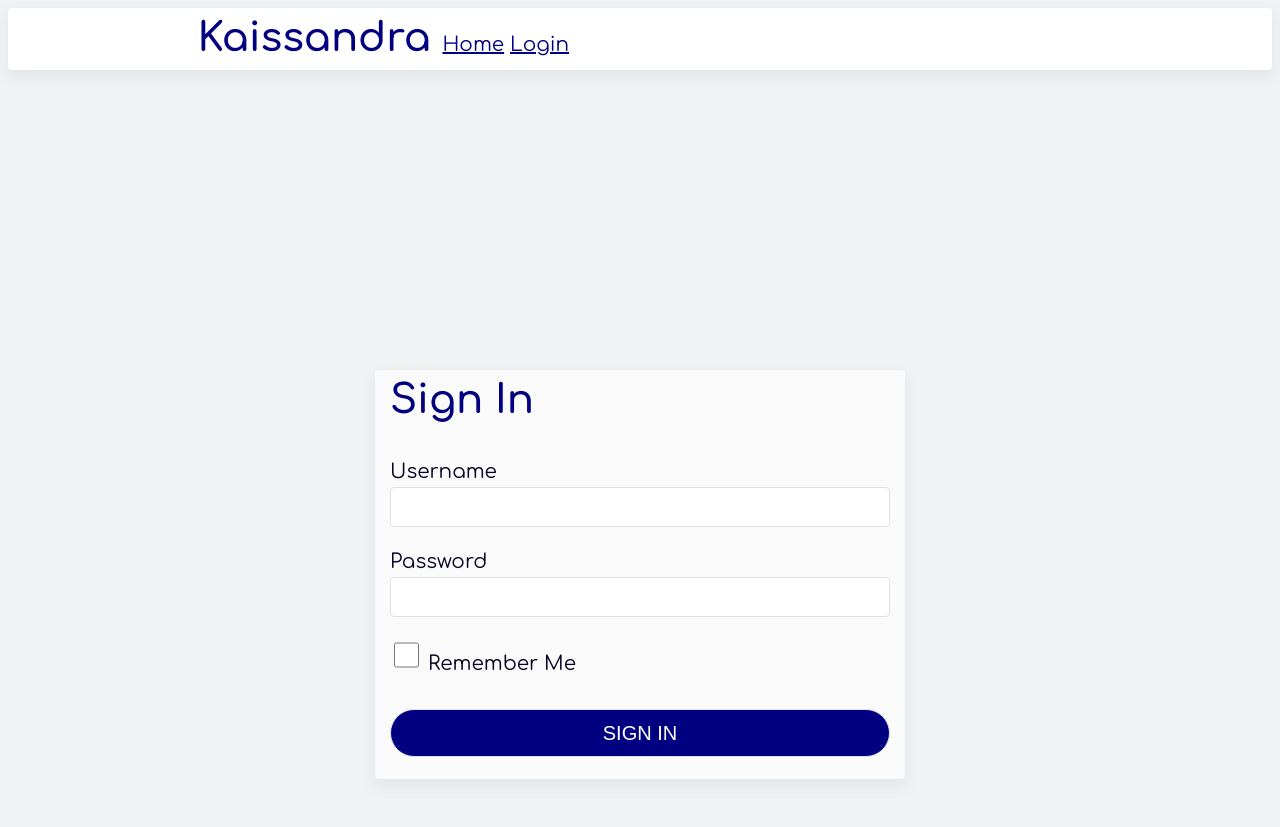
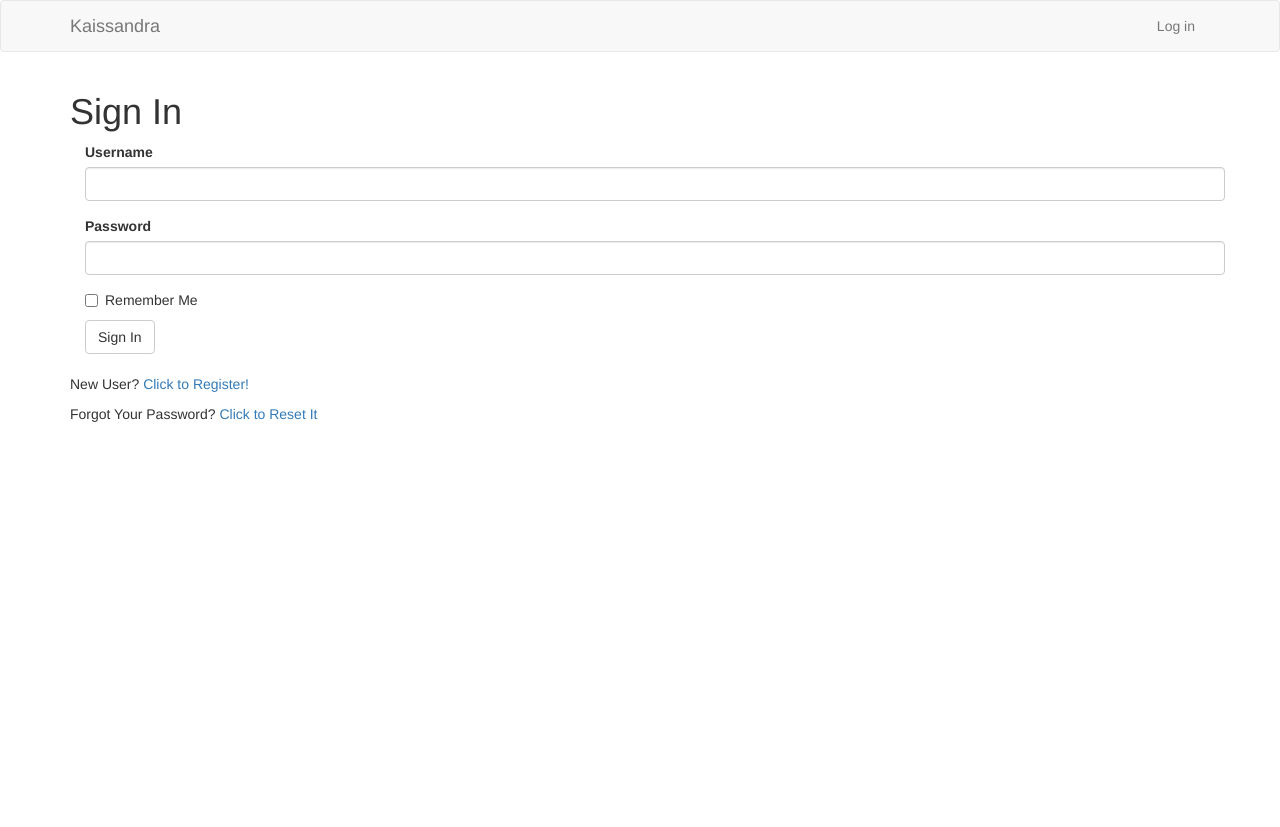
Before and after one commit to mgutierrez09/kaissandra_webapp, a Flask app: a page that uses app/templates/base.html in a window 1280 px wide. After the commit the page ends 422 px from the top, so only its background shows below. Run offline with Flask 2, Linux system fonts and the light colour scheme; some libraries are stand-ins or nearby versions.

Commit message:
navbar and grids in index added

```diff
--- a/app/__init__.py
+++ b/app/__init__.py
@@ -15,6 +15,7 @@ from flask_marshmallow import Marshmallow
 from flask_mail import Mail
 from flask_login import LoginManager, current_user
 from flask_admin import Admin, AdminIndexView
+from flask_bootstrap import Bootstrap
 
 
 db = SQLAlchemy()
@@ -23,6 +24,7 @@ ma = Marshmallow()
 mail = Mail()
 login = LoginManager()
 login.login_view = 'main.login'
+bootstrap = Bootstrap()
 
 
 class MyAdminIndexView(AdminIndexView):
@@ -45,9 +47,8 @@ def create_app(config_class=Config):
     ma.init_app(app)
     mail.init_app(app)
     login.init_app(app)
-
-    #from app.adm.views import MyAdminIndexView
     admin.init_app(app)
+    bootstrap.init_app(app)
 
     from app.errors import bp as errors_bp
     app.register_blueprint(errors_bp)
@@ -60,6 +61,7 @@ def create_app(config_class=Config):
 
     from app.adm import bp as admin_bp
     app.register_blueprint(admin_bp)
+
 
 #    if not app.debug and not app.testing:
 #        if app.config['MAIL_SERVER']:
--- a/app/templates/base.html
+++ b/app/templates/base.html
@@ -1,37 +1,64 @@
-<html>
-    <head>
-        {% if title %}
-        <title>{{ title }} - Kaissandra</title>
-        {% else %}
-        <title>kaissandra</title>
-        {% endif %}
-        <!-- <link></link> -->
-        <link rel="stylesheet" href="{{ url_for('static', filename='css/app.css') }}">
-        <link href="https://fonts.googleapis.com/css?family=Comfortaa:400,600&display=swap" rel="stylesheet">
-    </head>
-    <body>
-        <nav class="nav-bar">
-            <span id="kaissandra-logo">Kaissandra  </span>
-            <a href="{{ url_for('main.index') }}">Home</a>
-            {% if current_user.is_anonymous %}
-            <a href="{{ url_for('main.login') }}">Login</a>
-            {% else %}
-            <a href="{{ url_for('main.dashboard', username=current_user.username) }}">Dashboard</a>
-            <a href="{{ url_for('main.profile', username=current_user.username) }}">Profile</a>
-            <a href="{{ url_for('main.logout') }}">Logout</a>
-            {% endif %}
+{% extends 'bootstrap/base.html' %}
 
-        </nav>
+{% block styles %}
+{{super()}}
+  <link rel="stylesheet" href="{{url_for('static', filename='css/bootstrap.css')}}">
+{% endblock %}
 
+{% block scripts %}
+    {{ super() }}
+    <!-- <script>
+        // your javascript here
+    </script> -->
+{% endblock %}
+
+{% block title %}
+    {% if title %}{{ title }} - Kaissandra{% else %}kaissandra{% endif %}
+{% endblock %}
+
+{% block navbar %}
+    <nav class="navbar navbar-default">
+        <div class="container">
+            <div class=navbar-header>
+                <button type="button" class="navbar-toggle collapsed" data-toggle="collapse" data-target="#collapse" aria-expanded="false">
+                    <span class="sr-only">Toggle navigation</span>
+                    <span class="icon-bar"></span>
+                    <span class="icon-bar"></span>
+                    <span class="icon-bar"></span>
+                </button>
+                <a class="navbar-brand" href="{{ url_for('main.index') }}">Kaissandra</a>
+            </div>
+            <div class="collapse navbar-collapse" id="collapse">
+                {% if current_user.is_anonymous %}
+                    <ul class="nav navbar-nav navbar-right">
+                        <li><a href="{{ url_for('main.index') }}">Log in</a></li>
+                    </ul>
+                {% else %}
+                    <ul class="nav navbar-nav">
+                        <li><a href="{{ url_for('main.dashboard', username=current_user.username) }}">Dashboard</a></li>
+
+                    </ul>
+                    <ul class="nav navbar-nav navbar-right">
+                        <li><a href="{{ url_for('main.profile', username=current_user.username) }}">Profile</a></li>
+                        <li><a href="{{ url_for('main.logout') }}">Logout</a></li>
+                    </ul>
+                {% endif %}
+            </div>
+        </div>
+    </nav>
+{% endblock %}
+
+{% block content %}
+    <div class="container">
         {% with messages = get_flashed_messages() %}
         {% if messages %}
-        <ul>
             {% for message in messages %}
-            <li>{{ message }}</li>
+            <div class="alert alert-info" role="alert">{{ message }}</div>
             {% endfor %}
-        </ul>
         {% endif %}
         {% endwith %}
-        {% block content %}{% endblock %}
-    </body>
-</html>
+
+        {# application content needs to be provided in the app_content block #}
+        {% block app_content %}{% endblock %}
+    </div>
+{% endblock %}
--- a/app/templates/dashboard.html
+++ b/app/templates/dashboard.html
@@ -1,7 +1,7 @@
 {% extends "base.html" %}
 
-{% block content %}
-  <div class=title-page>
+{% block app_content %}
+  <div class="jumbotron">
     <h1>Dashboard</h1>
   </div>
   <div class="container">
--- a/app/templates/login.html
+++ b/app/templates/login.html
@@ -1,26 +1,18 @@
 {% extends "base.html" %}
+{% import 'bootstrap/wtf.html' as wtf %}
 
-{% block content %}
-<div class="container-login">
+{% block app_content %}
     <h1>Sign In</h1>
-    <form action="" method="post" novalidate>
-        {{ form.hidden_tag() }}
-        <p>
-            {{ form.username.label }}<br>
-            {{ form.username(size=32) }}<br>
-            {% for error in form.username.errors %}
-            <span style="color: red;">[{{ error }}]</span>
-            {% endfor %}
-        </p>
-        <p>
-            {{ form.password.label }}<br>
-            {{ form.password(size=32) }}<br>
-            {% for error in form.password.errors %}
-            <span style="color: red;">[{{ error }}]</span>
-            {% endfor %}
-        </p>
-        <p>{{ form.remember_me() }} {{ form.remember_me.label }}</p>
-        <p>{{ form.submit() }}</p>
-    </form>
-</div>
+    <div class="container">
+        {{ wtf.quick_form(form) }}
+        <!-- <div class="col-md-4">
+
+        </div> -->
+    </div>
+    <br>
+    <p>New User? <a href="{{ url_for('main.login') }}">Click to Register!</a></p>
+    <p>
+        Forgot Your Password?
+        <a href="{{ url_for('main.login') }}">Click to Reset It</a>
+    </p>
 {% endblock %}
--- a/app/templates/profile.html
+++ b/app/templates/profile.html
@@ -1,7 +1,7 @@
 {% extends "base.html" %}
 
-{% block content %}
-<div class=title-page>
+{% block app_content %}
+<div class=jumbotron>
     <h1>Profile page not implemented yet</h1>
 </div>
 
```
Also changed, not shown: app/templates/index.html (+12 -7 lines).
